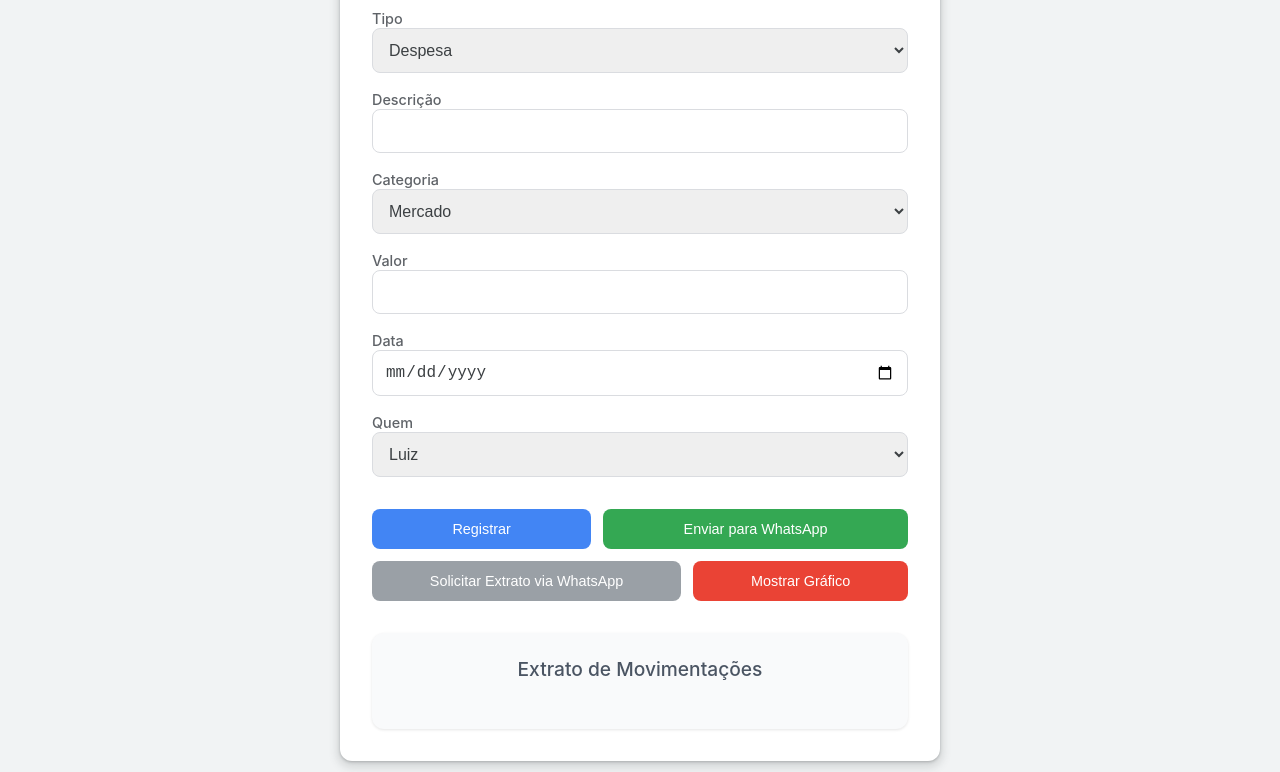
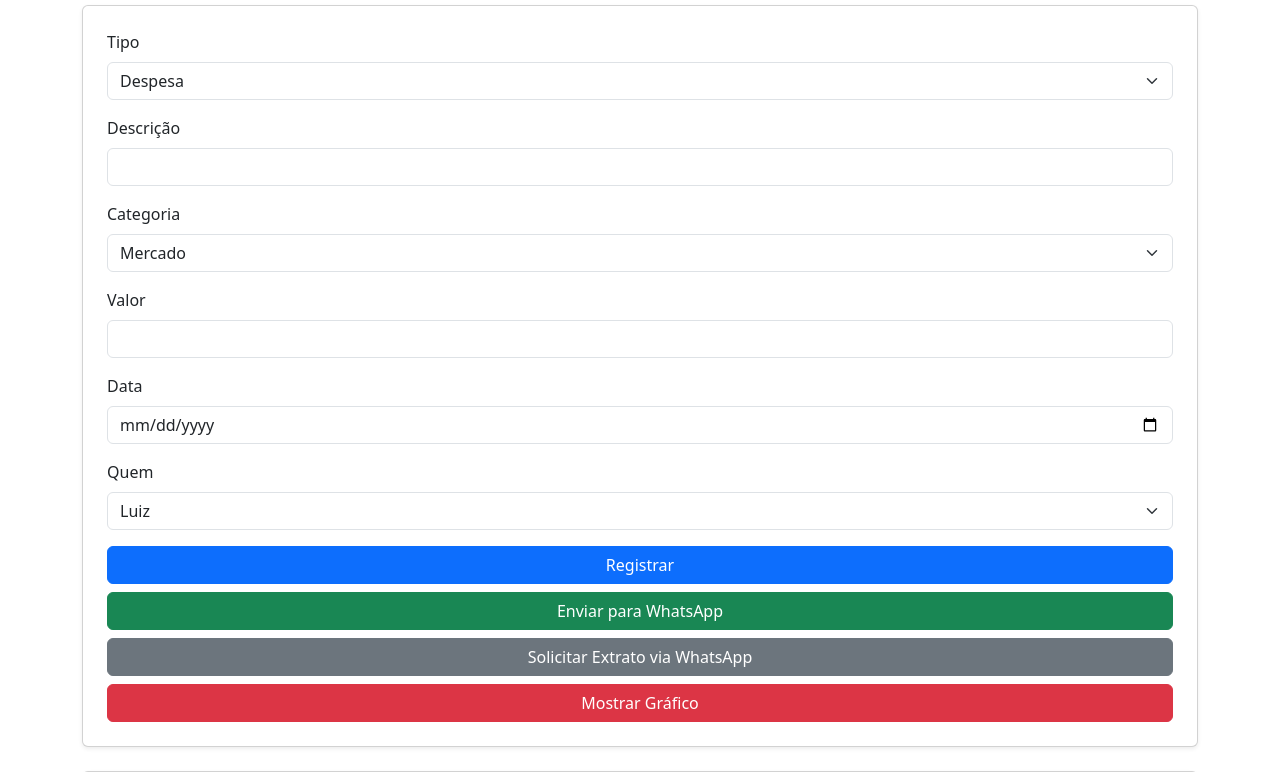
Before and after one commit to LuizzHSA/FINLIX, a plain HTML site: page index.html in a window 1280 px wide. Shown: the part 115-887 px from the top of the page. Drawn offline with nearby package versions, Linux system fonts and the light colour scheme; no server answers.

Commit message:
Update index.html

```diff
--- a/index.html
+++ b/index.html
@@ -4,10 +4,10 @@
 <head>
     <meta charset="UTF-8">
     <meta name="viewport" content="width=device-width, initial-scale=1.0">
+    <title>Assistente de Finanças</title>
+    <link href="https://cdn.jsdelivr.net/npm/bootstrap@5.3.0/dist/css/bootstrap.min.css" rel="stylesheet">
     <link rel="icon" href="ico.png" type="image/png">
-    <link rel ="apple-touch-icon" href="ico.png">
-    <title>Assistente de Finanças</title>
-    <link rel="stylesheet" href="style.css">
+    <link rel="apple-touch-icon" href="ico.png">
     <script src="https://cdn.jsdelivr.net/npm/chart.js"></script>
     <script src="https://www.gstatic.com/firebasejs/8.10.0/firebase-app.js"></script>
     <script src="https://www.gstatic.com/firebasejs/8.10.0/firebase-firestore.js"></script>
@@ -25,29 +25,30 @@
         const db = firebase.firestore();
     </script>
 </head>
+
 <body>
-    <div class="container">
-        <header>
+    <div class="container my-5">
+        <header class="text-center mb-4">
             <h1>Registrar Movimentação</h1>
         </header>
 
-        <form id="form-movimentacao">
-            <div class="form-group">
-                <label for="tipo">Tipo</label>
-                <select id="tipo" name="tipo" required>
+        <form id="form-movimentacao" class="card p-4 shadow-sm">
+            <div class="mb-3">
+                <label for="tipo" class="form-label">Tipo</label>
+                <select id="tipo" name="tipo" class="form-select" required>
                     <option value="despesa">Despesa</option>
                     <option value="entrada">Entrada</option>
                 </select>
             </div>
 
-            <div class="form-group">
-                <label for="descricao">Descrição</label>
-                <input type="text" id="descricao" name="descricao" required>
+            <div class="mb-3">
+                <label for="descricao" class="form-label">Descrição</label>
+                <input type="text" id="descricao" name="descricao" class="form-control" required>
             </div>
 
-            <div class="form-group">
-                <label for="categoria">Categoria</label>
-                <select id="categoria" name="categoria">
+            <div class="mb-3">
+                <label for="categoria" class="form-label">Categoria</label>
+                <select id="categoria" name="categoria" class="form-select">
                     <option value="Mercado">Mercado</option>
                     <option value="Necessidades">Necessidades</option>
                     <option value="Eletronicos">Eletrônicos</option>
@@ -68,46 +69,48 @@
                 </select>
             </div>
 
-            <div class="form-group">
-                <label for="valor">Valor</label>
-                <input type="number" id="valor" name="valor" step="0.01" required>
+            <div class="mb-3">
+                <label for="valor" class="form-label">Valor</label>
+                <input type="number" id="valor" name="valor" step="0.01" class="form-control" required>
             </div>
 
-            <div class="form-group">
-                <label for="data">Data</label>
-                <input type="date" id="data" name="data" required>
+            <div class="mb-3">
+                <label for="data" class="form-label">Data</label>
+                <input type="date" id="data" name="data" class="form-control" required>
             </div>
 
-            <div class="form-group">
-                <label for="quem">Quem</label>
-                <select id="quem" name="quem" required>
+            <div class="mb-3">
+                <label for="quem" class="form-label">Quem</label>
+                <select id="quem" name="quem" class="form-select" required>
                     <option value="Luiz">Luiz</option>
                     <option value="Kety">Kety</option>
                 </select>
             </div>
 
-            <div class="form-group-buttons">
-                <button type="submit">Registrar</button>
-                <button type="button" id="whatsapp-btn" class="whatsapp-btn">Enviar para WhatsApp</button>
-                <button type="button" id="extrato-whatsapp-btn" class="extrato-whatsapp-btn">Solicitar Extrato via
-                    WhatsApp</button>
-                <button type="button" id="mostrar-grafico-btn" class="mostrar-grafico-btn">Mostrar Gráfico</button>
+            <div class="d-grid gap-2">
+                <button type="submit" class="btn btn-primary">Registrar</button>
+                <button type="button" id="whatsapp-btn" class="btn btn-success">Enviar para WhatsApp</button>
+                <button type="button" id="extrato-whatsapp-btn" class="btn btn-secondary">Solicitar Extrato via WhatsApp</button>
+                <button type="button" id="mostrar-grafico-btn" class="btn btn-danger">Mostrar Gráfico</button>
             </div>
         </form>
 
-        <div id="notificacao" class="notificacao" style="display: none;">
+        <div id="notificacao" class="alert alert-success mt-4 d-none">
             Movimentação registrada com sucesso!
         </div>
 
-        <div class="extrato">
+        <div class="extrato card p-4 shadow-sm mt-4">
             <h2>Extrato de Movimentações</h2>
-            <div id="extrato"></div>
-            <div id="grafico-secao" style="display: none;">
+            <div id="extrato" class="list-group"></div>
+            <div id="grafico-secao" class="mt-4" style="display: none;">
                 <h2>Gráfico de Despesas por Categoria</h2>
                 <canvas id="graficoDespesas"></canvas>
             </div>
         </div>
     </div>
+
+    <script src="https://cdn.jsdelivr.net/npm/bootstrap@5.3.0/dist/js/bootstrap.bundle.min.js"></script>
     <script src="script.js"></script>
 </body>
+
 </html>
```
